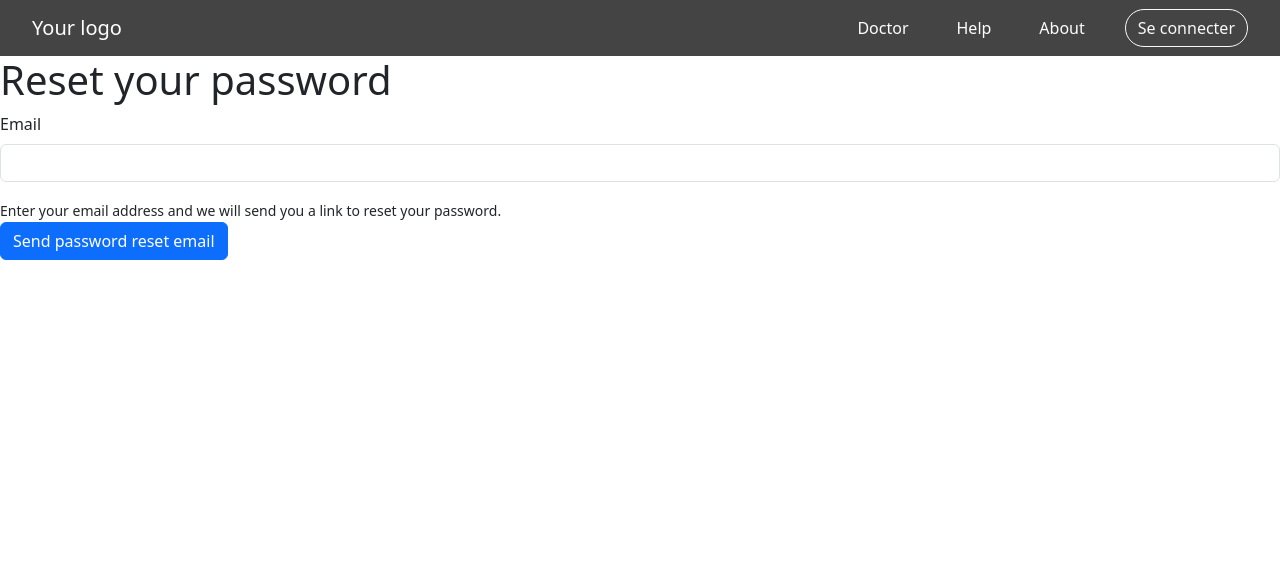
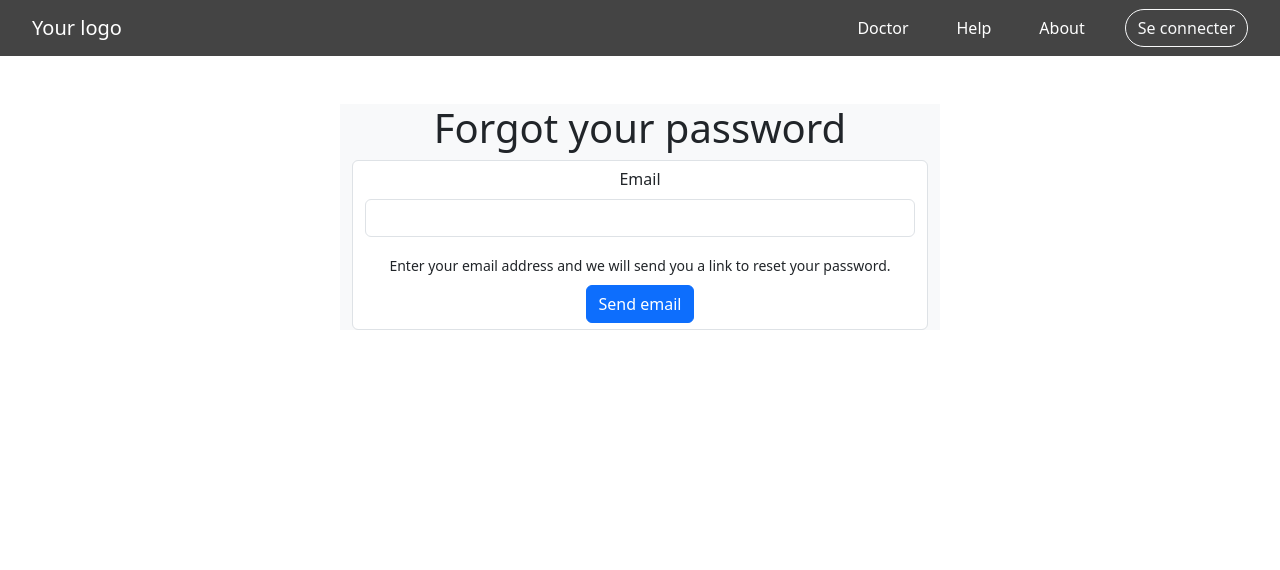
Before and after one commit to mustaphaboudouch/talkspace, a Symfony app: template templates/reset_password/request.html.twig in a window 1280 px wide. Shown: the top 570 px of the page. Run offline with Twig, Linux system fonts and the light colour scheme; the template is opened without the code that fills it, so the values that code supplies are empty; form fields are guessed from the names that the template uses; some libraries are stand-ins or nearby versions.

Commit message:
feature add-page-forgot-password

```diff
--- a/src/Controller/ResetPasswordController.php
+++ b/src/Controller/ResetPasswordController.php
@@ -163,8 +163,7 @@ class ResetPasswordController extends AbstractController
             ->htmlTemplate('reset_password/email.html.twig')
             ->context([
                 'resetToken' => $resetToken,
-            ])
-        ;
+            ]);
 
         $mailer->send($email);
 
--- a/templates/reset_password/request.html.twig
+++ b/templates/reset_password/request.html.twig
@@ -1,22 +1,32 @@
 {% extends 'base.html.twig' %}
 
-{% block title %}Reset your password{% endblock %}
+{% block title %}Mot de passe oublié{% endblock %}
 
 {% block body %}
+
+ <div class="container bg-light my-5 mx-auto text-center " style="max-width:600px">
     {% for flash_error in app.flashes('reset_password_error') %}
         <div class="alert alert-danger" role="alert">{{ flash_error }}</div>
     {% endfor %}
-    <h1>Reset your password</h1>
+
+<form class="bg-light">
+    <h1>Forgot your password</h1>
 
     {{ form_start(requestForm) }}
+        <div class="form-control">
         {{ form_row(requestForm.email) }}
-        <div>
+
+        <div class="row-gap-5">
             <small>
                 Enter your email address and we will send you a
                 link to reset your password.
             </small>
         </div>
 
-        <button class="btn btn-primary">Send password reset email</button>
+        <button class="btn btn-primary mt-2">Send email</button>
     {{ form_end(requestForm) }}
+
+     </div>
+
+       </div>
 {% endblock %}
--- a/templates/security/login.html.twig
+++ b/templates/security/login.html.twig
@@ -15,7 +15,7 @@
             </div>
         {% endif %}
 
-<form class="bg-light" style="max-width:600px">
+<form class="bg-light">
 
 <div class="d-flex" >
 <h3 class="mb-3 font-weight-normal">Se connecter</h3>
```
Also changed, not shown: src/Form/ResetPasswordRequestFormType.php (+7 -3 lines).
